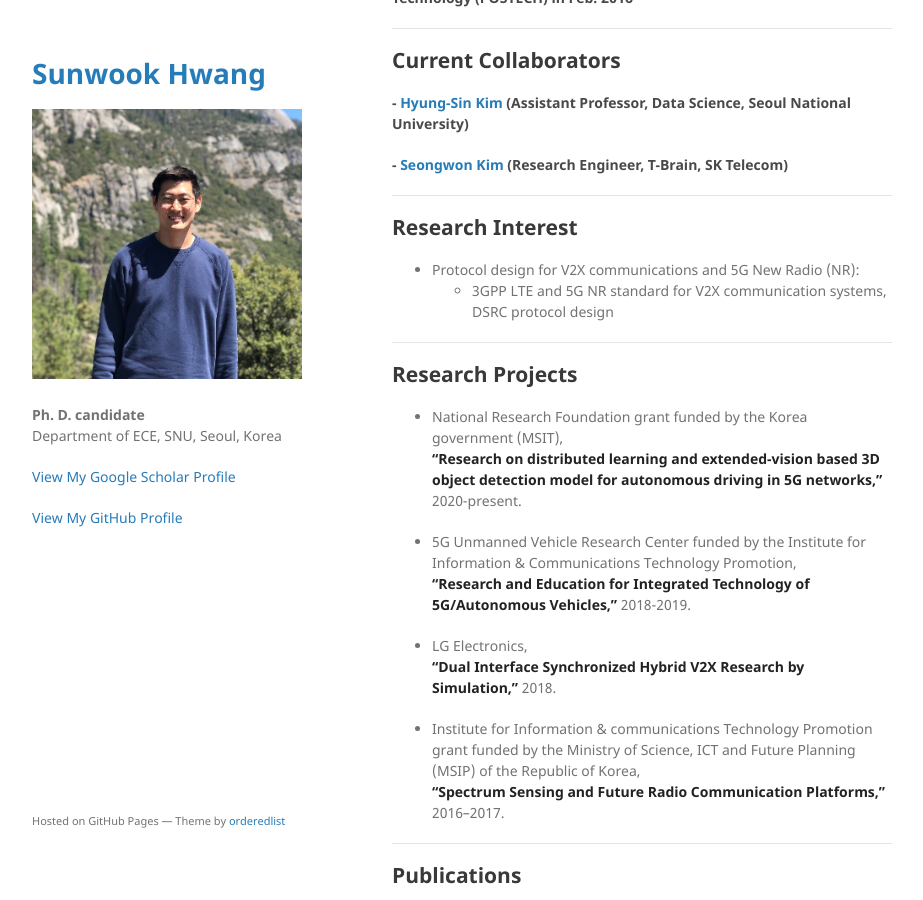
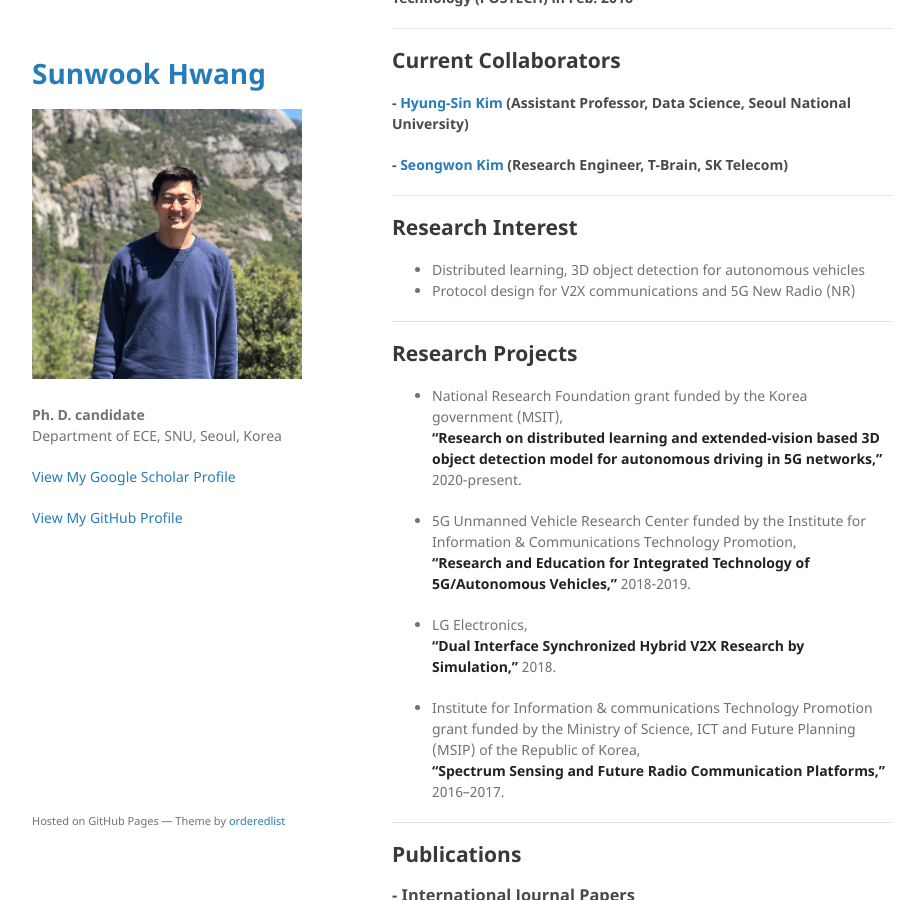
Before and after one commit to jeongjun-park/jeongjun-park.github.io, a Jekyll site: the page built from index.md, in a window 1280 px wide and 900 px high, scrolled down 684 px. Shown: the whole window, without its empty margins (178-1101 px from the left). Built offline with Jekyll 4.4.1, drawn with Linux system fonts in a browser that asks for light colours; our own code applies the rules of GitHub Pages for plain Markdown files.

Commit message:
Update index.md

```diff
--- a/index.md
+++ b/index.md
@@ -33,8 +33,8 @@ at Samsung Research)
 
 ---
 ## Research Interest
-- Protocol design for V2X communications and 5G New Radio (NR):
-  - 3GPP LTE and 5G NR standard for V2X communication systems, DSRC protocol design
+- Distributed learning, 3D object detection for autonomous vehicles
+- Protocol design for V2X communications and 5G New Radio (NR)
 
 ---
 ## Research Projects
```
